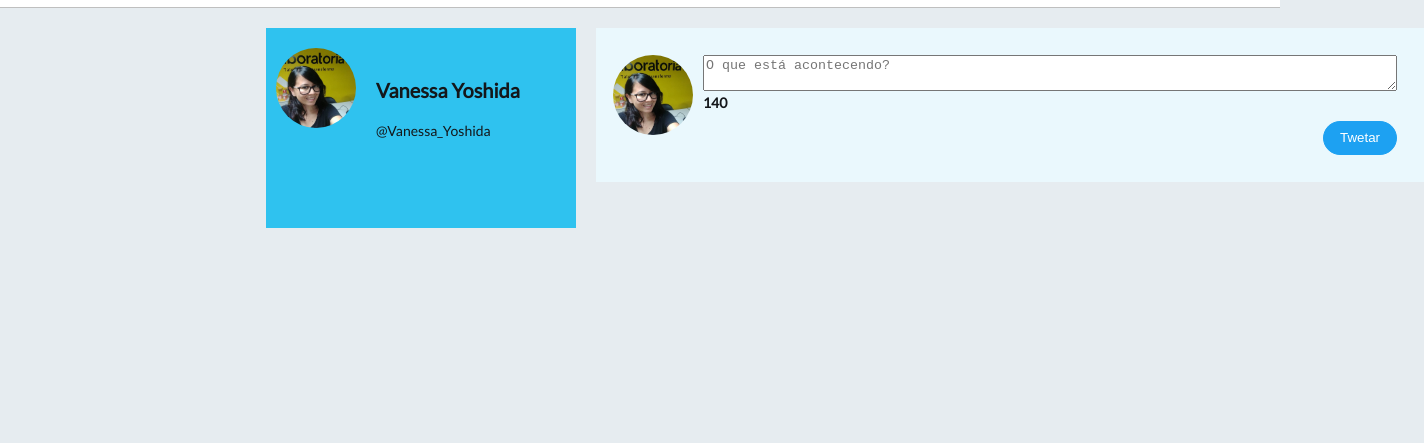
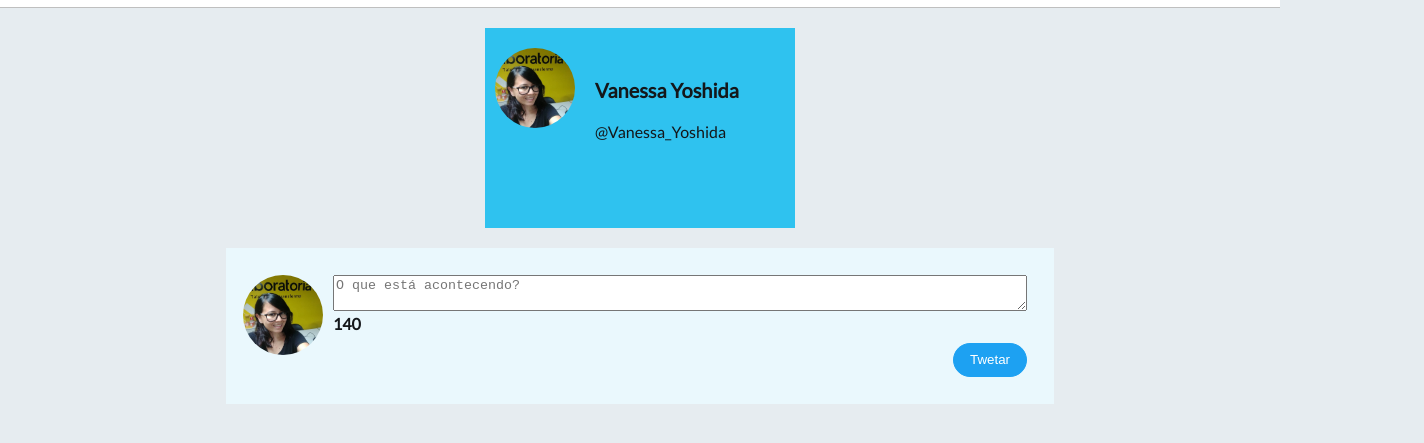
Before and after one commit to VanessaYoshida/twitter, a website: page docs/index.html in a window 1280 px wide. Shown: the part 59-502 px from the top of the page, 1424 px wide, since content can reach past the window. Drawn offline with Linux system fonts and the light colour scheme.

Commit message:
Alterando a estrutura das pastas

```diff
--- a/docs/src/styles/style.css
+++ b/docs/src/styles/style.css
@@ -36,6 +36,10 @@ h1 {
     display: flex;
     width: 60%;
     margin: 0 auto;
+    flex-direction: column;
+    align-items: center;
+    justify-content: center;
+    font-size: 16px;
 }
 
 .container sidebar {
--- a/package.json
+++ b/package.json
@@ -2,7 +2,7 @@
   "name": "twitter",
   "version": "1.0.0",
   "description": "Projeto que faz um feed de noticias como o do Twitter que conta os caracteres e mostra data e hora.",
-  "main": "twitter.js",
+  "main": "./docs/src/scripts/twitter.js",
   "scripts": {
     "server": "live-server"
   },
```
Also changed, not shown: 1 other file.
